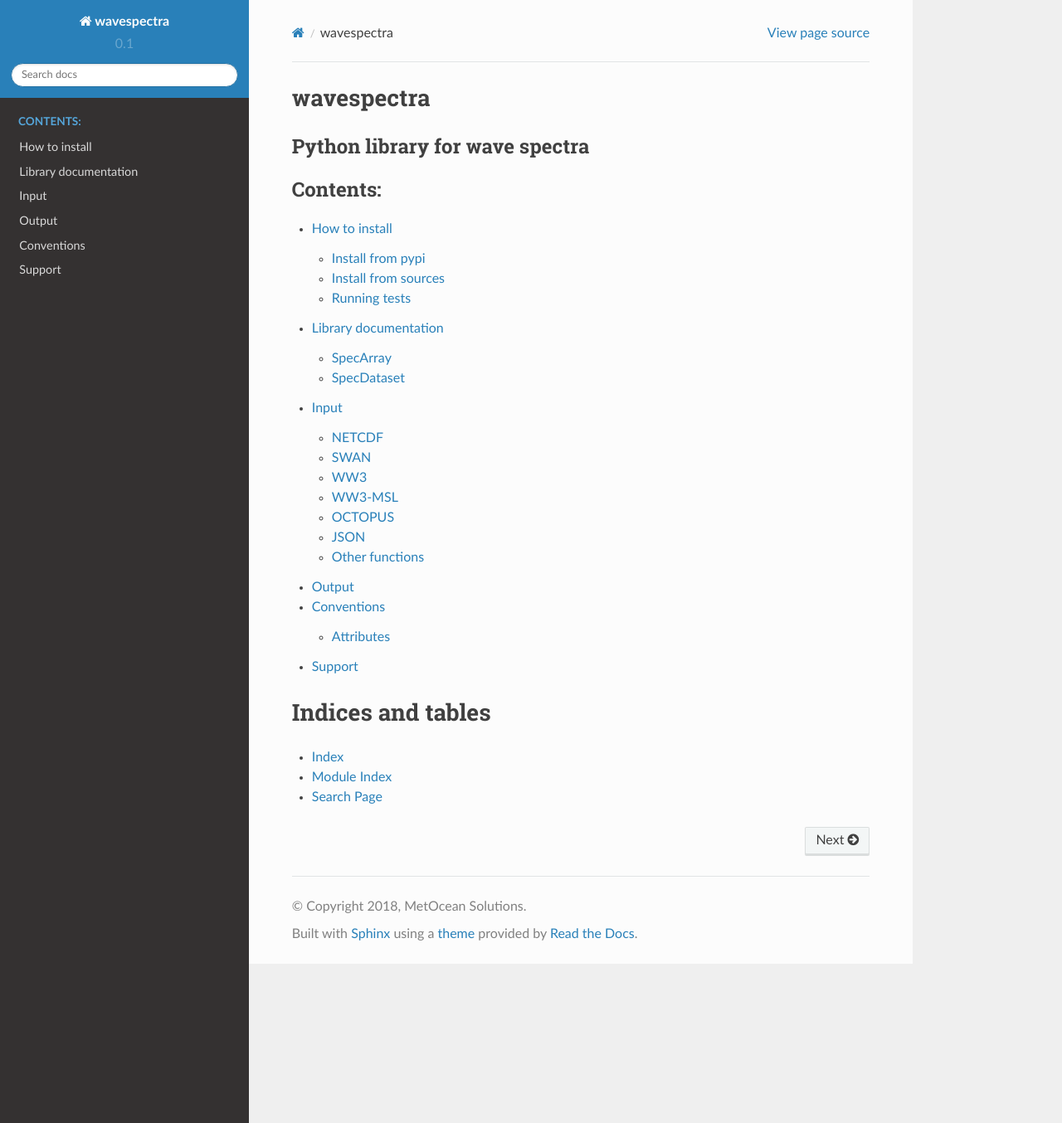
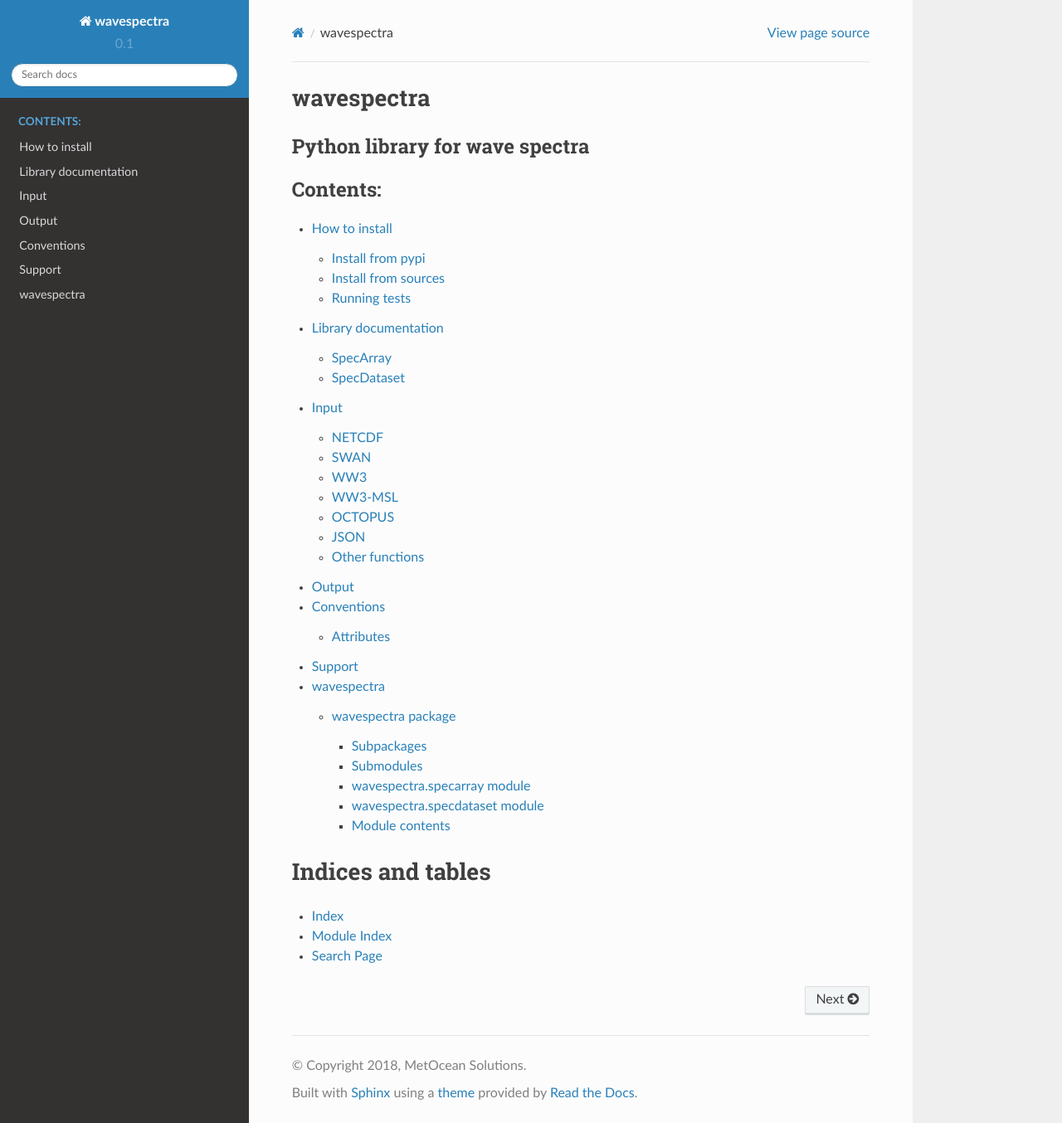
Before and after one commit to wavespectra/wavespectra, a Sphinx documentation site: the page built from docs/index.rst, in a window 1280 px wide and 1354 px high. Shown: the whole window at 83% size. Built offline with Sphinx 7.4.7 and the Read the Docs theme 2.0.0, drawn with Linux system fonts in a browser that asks for light colours.

Commit message:
Making module index work

```diff
--- a/docs/conf.py
+++ b/docs/conf.py
@@ -17,10 +17,10 @@
 # add these directories to sys.path here. If the directory is relative to the
 # documentation root, use os.path.abspath to make it absolute, like shown here.
 #
-# import os
-# import sys
+import os
+import sys
 # sys.path.insert(0, os.path.abspath('.'))
-
+sys.path.insert(0, os.path.abspath('../wavespectra'))
 
 # -- General configuration ------------------------------------------------
 
--- a/docs/conventions.rst
+++ b/docs/conventions.rst
@@ -35,6 +35,7 @@
 attributes in a Dataset object using the information defined in `attributes.yml`_:
 
 .. autofunction:: wavespectra.core.attributes.set_spec_attributes
+   :noindex:
 
 .. _xarray: https://xarray.pydata.org/en/stable/
 .. _attributes.yml: https://github.com/metocean/wavespectra/blob/master/wavespectra/core/attributes.yml
--- a/docs/index.rst
+++ b/docs/index.rst
@@ -19,6 +19,7 @@
     output
     conventions
     support
+    source/modules
 
 Indices and tables
 ==================
--- a/docs/library.rst
+++ b/docs/library.rst
@@ -72,6 +72,7 @@
 
 .. autoclass:: wavespectra.specarray.SpecArray
    :members:
+   :noindex:
 
 SpecDataset
 -----------
@@ -99,6 +100,7 @@
 
 .. autoclass:: wavespectra.specdataset.SpecDataset
    :members:
+   :noindex:
    :exclude-members: to_datetime
 
 .. _xarray: https://xarray.pydata.org/en/stable/
--- /dev/null
+++ b/docs/source/modules.rst
@@ -0,0 +1,7 @@
+wavespectra
+===========
+
+.. toctree::
+   :maxdepth: 4
+
+   wavespectra
--- /dev/null
+++ b/docs/source/wavespectra.rst
@@ -0,0 +1,40 @@
+wavespectra package
+===================
+
+Subpackages
+-----------
+
+.. toctree::
+
+    wavespectra.construct
+    wavespectra.core
+    wavespectra.input
+    wavespectra.output
+
+Submodules
+----------
+
+wavespectra.specarray module
+----------------------------
+
+.. automodule:: wavespectra.specarray
+    :members:
+    :undoc-members:
+    :show-inheritance:
+
+wavespectra.specdataset module
+------------------------------
+
+.. automodule:: wavespectra.specdataset
+    :members:
+    :undoc-members:
+    :show-inheritance:
+
+
+Module contents
+---------------
+
+.. automodule:: wavespectra
+    :members:
+    :undoc-members:
+    :show-inheritance:
```
Also changed, not shown: docs/input.rst (+11 -0 lines), docs/source/wavespectra.construct.rst (added, +38 -0 lines), docs/source/wavespectra.core.rst (added, +38 -0 lines), docs/source/wavespectra.input.rst (added, +70 -0 lines), docs/source/wavespectra.output.rst (added, +62 -0 lines), 1 other file.
